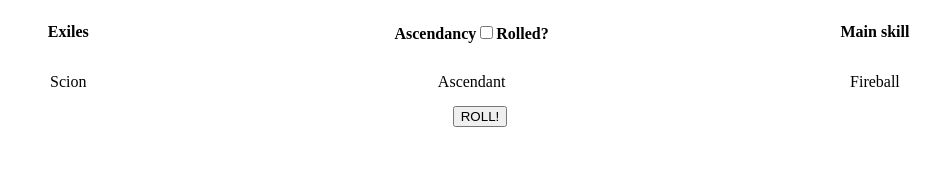
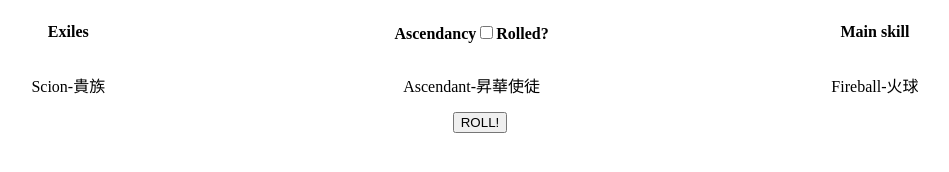
Before and after one commit to terces/poe_play_what, a plain HTML site: page index.html in a window 1280 px wide. Shown: the whole page, without its empty margins (168-1117 px from the left). Drawn offline with Linux system fonts and the light colour scheme.

Commit message:
modified default combination with chinese

```diff
--- a/index.html
+++ b/index.html
@@ -61,9 +61,9 @@ body {
 				<div class="col-4">Main skill</div>
 			</div>
 			<div id="slots" class="row center">
-				<div id="exiles" class="col-4">Scion</div>
-				<div id="ascendancy" class="col-3">Ascendant</div>
-				<div id="skills" class="col-4">Fireball</div>
+				<div id="exiles" class="col-4">Scion-貴族</div>
+				<div id="ascendancy" class="col-3">Ascendant-昇華使徒</div>
+				<div id="skills" class="col-4">Fireball-火球</div>
 			</div>
 			<div id="activator" class="row center">
 				<button id="roll" type="button">ROLL!</button>
```
